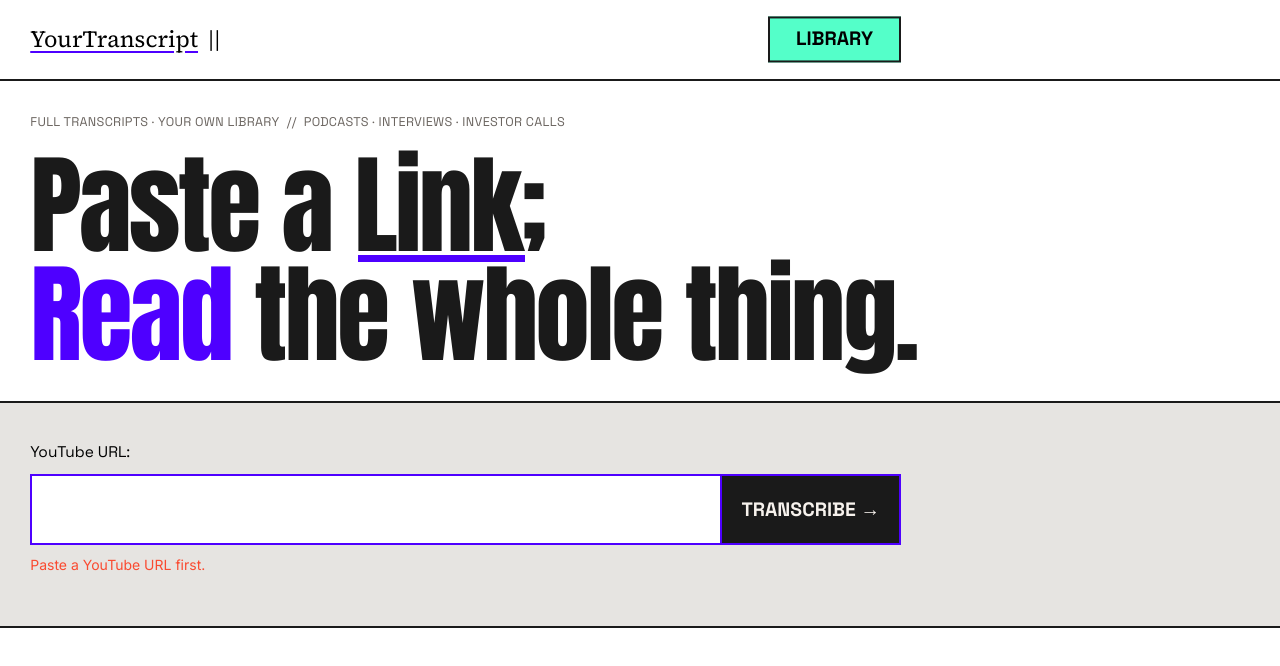
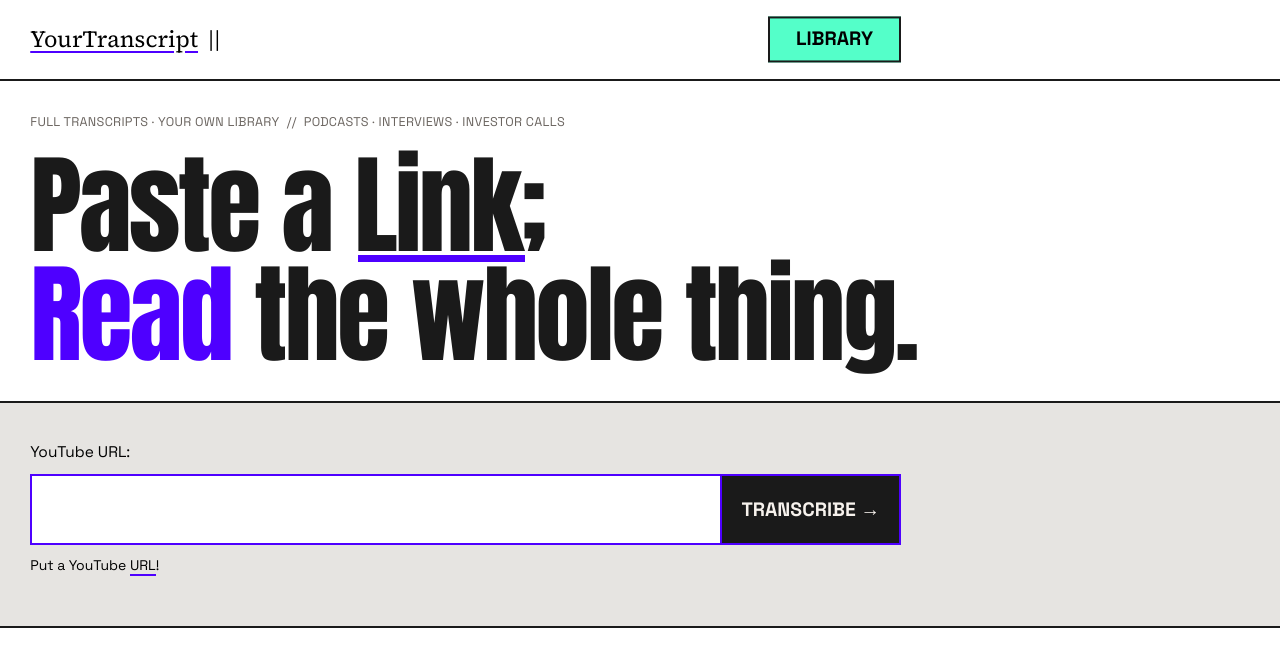
Before and after one commit to letseecode/yt-transcript, a Next.js app: page / in a window 1280 px wide. Both pictures are taken after a click on the button "TRANSCRIBE →". Shown: the top 666 px of the page. Built offline with nearby package versions, Linux system fonts and the light colour scheme.

Commit message:
design: restyle empty-URL error message
- Message text changed to 'Put a YouTube URL!'
- Error now renders in headline font, black, with a purple underline
  bar under the word 'URL' (same style as the 'Link' underline)

```diff
--- a/src/app/page.tsx
+++ b/src/app/page.tsx
@@ -52,7 +52,7 @@ export default function Home() {
     setError('')
 
     if (!url.trim()) {
-      setError('Paste a YouTube URL first.')
+      setError('Put a YouTube URL!')
       return
     }
 
@@ -157,7 +157,18 @@ export default function Home() {
             </div>
 
             {error && (
-              <p className="text-red text-sm font-body">{error}</p>
+              <p className="font-headline text-sm text-black">
+                {error.split(/(URL)/).map((part, i) =>
+                  part === 'URL' ? (
+                    <span key={i} className="relative inline-block">
+                      URL
+                      <span className="absolute left-0 right-0 -bottom-[1px] h-[2px] bg-purple" />
+                    </span>
+                  ) : (
+                    part
+                  )
+                )}
+              </p>
             )}
           </div>
         </div>
```
